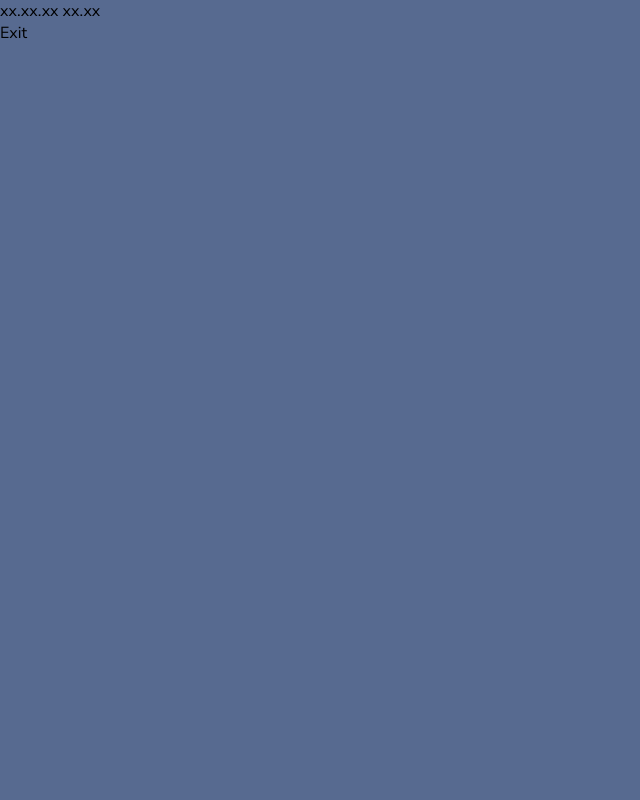
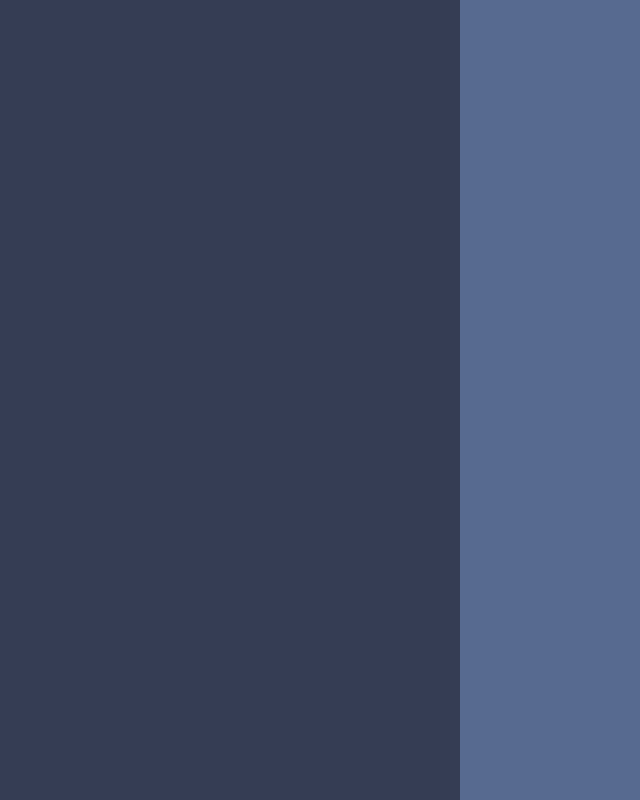
Before and after one commit to AlinaK96/Vue3-Mining, a Vue app: page /main in a window 1280 px wide. Shown: the whole page, without its empty margins (0-640 px from the left). Built offline with nearby package versions, Linux system fonts and the light colour scheme.

Commit message:
резиновый sidebar

```diff
--- a/src/components/SidebarComp.vue
+++ b/src/components/SidebarComp.vue
@@ -1,10 +1,8 @@
 <template>
-    <div class="sidebar">
-        <div class="sidebar__header">
-            <p class="sidebar__header__data">xx.xx.xx <span>xx.xx</span></p>
-            <button>Exit</button>
-        </div>
-    </div>
+    <section className='sidebar'>
+
+
+    </section>
 </template>
 
 <style lang="css">
--- a/src/styles/components/sidebar.css
+++ b/src/styles/components/sidebar.css
@@ -0,0 +1,33 @@
+.sidebar {
+    position: relative;
+    display: flex;
+    flex-direction: column;
+    align-items: center;
+    height: 100vh;
+    min-height: 720px;
+    width: 460px;
+    padding: 30px;
+    transition: background-color 0.5s, color 0.5s;
+    background-color: var(--background-secondary);
+}
+
+
+@media (min-width: 850px) and (max-width: 1439px) {
+    .sidebar {
+        position: fixed;
+        min-height: 100vh;
+        width: 460px;
+        padding: 53px 20px 35px 21px;
+        background-size: 107%;
+        overflow-y: auto;
+    }
+}
+
+@media (max-width: 849px) {
+    .sidebar {
+        min-height: 666px;
+        height: 667px;
+        width: 100%;
+        padding: 31px 30px 44px;
+    }
+}
```
